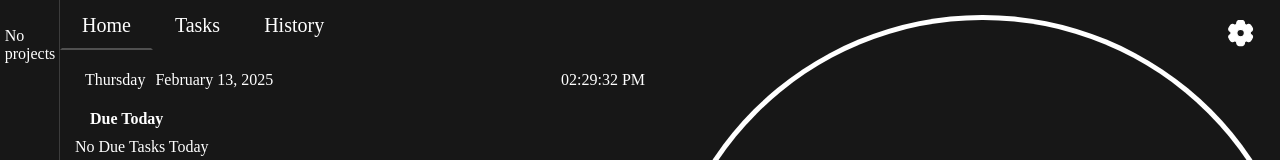
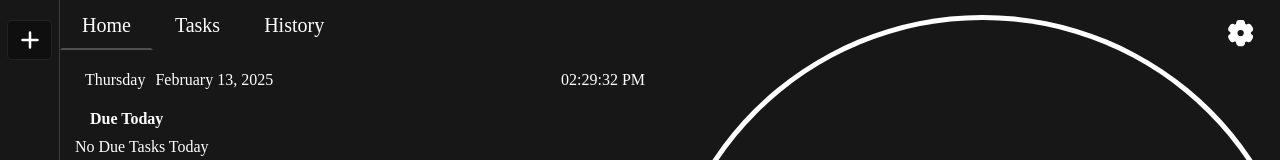
Before and after one commit to Stefan0712/get-it-done, a React (Create React App) app: page / in a window 1280 px wide. Shown: the top 160 px of the page. Built offline with nearby package versions, Linux system fonts and the light colour scheme; a web font is replaced by a local one.

Commit message:
Instead of the 'Add project' message I added a button to add a new project that changes size with the side menu

```diff
--- a/src/components/SideMenu/SideMenu.js
+++ b/src/components/SideMenu/SideMenu.js
@@ -26,7 +26,7 @@ const SideMenu = () => {
         <div className={`${styles.sideMenu} ${isExpanded ? styles.expand : ''}`}>
             {showSettings ? <Settings closeSettings={()=>setShowSettings(false)} /> : null}
             {showNewProject ? <NewProject closeForm={()=>setShowNewProject(false)} /> : null}
-            <Workboard isExpanded={isExpanded}/>
+            <Workboard isExpanded={isExpanded} showNewProject={()=>setShowNewProject(true)}/>
             <div className={styles.buttons}>
                 <button className={styles['menu-button']} onClick={()=>setShowNewProject(true)}>
                     <img src={IconLibrary.Plus}></img>
--- a/src/components/SideMenu/Workboard/Workboard.js
+++ b/src/components/SideMenu/Workboard/Workboard.js
@@ -1,10 +1,11 @@
 import { getTextColor } from '../../../helpers';
+import { IconLibrary } from '../../../IconLibrary';
 import { setSelectedProject } from '../../../store/appSettingsSlice';
 import styles from './Workboard.module.css';
 import { useSelector, useDispatch } from 'react-redux';
 
 
-const Workboard = ({isExpanded}) => {
+const Workboard = ({isExpanded, showNewProject}) => {
 
     const dispatch = useDispatch();
 
@@ -20,7 +21,7 @@ const Workboard = ({isExpanded}) => {
                     {isExpanded ? <h4 style={{color: getTextColor(project.color)}}>{project.title}</h4> : null}
                     <p style={{color: getTextColor(project.color)}}>{project.tasks.length}</p>
                 </div>
-            )): <p className={styles['no-projects-message']}>No projects</p>}
+            )): <button className={styles['new-project-button']}> <img src={IconLibrary.Plus} alt='new project' />{isExpanded ? 'New Project' : null}</button>}
 
         </div>
      );
--- a/src/components/SideMenu/Workboard/Workboard.module.css
+++ b/src/components/SideMenu/Workboard/Workboard.module.css
@@ -39,3 +39,13 @@ h4{
     width: 100%;
     height: auto;
 }
+.new-project-button{
+    display: flex;
+    align-items: center;
+    justify-content: center;
+    gap: 10px;
+    width: 90%;
+    height: 40px;
+    align-self: center;
+    border: 1px solid rgba(211, 211, 211, 0.1);
+}
```
